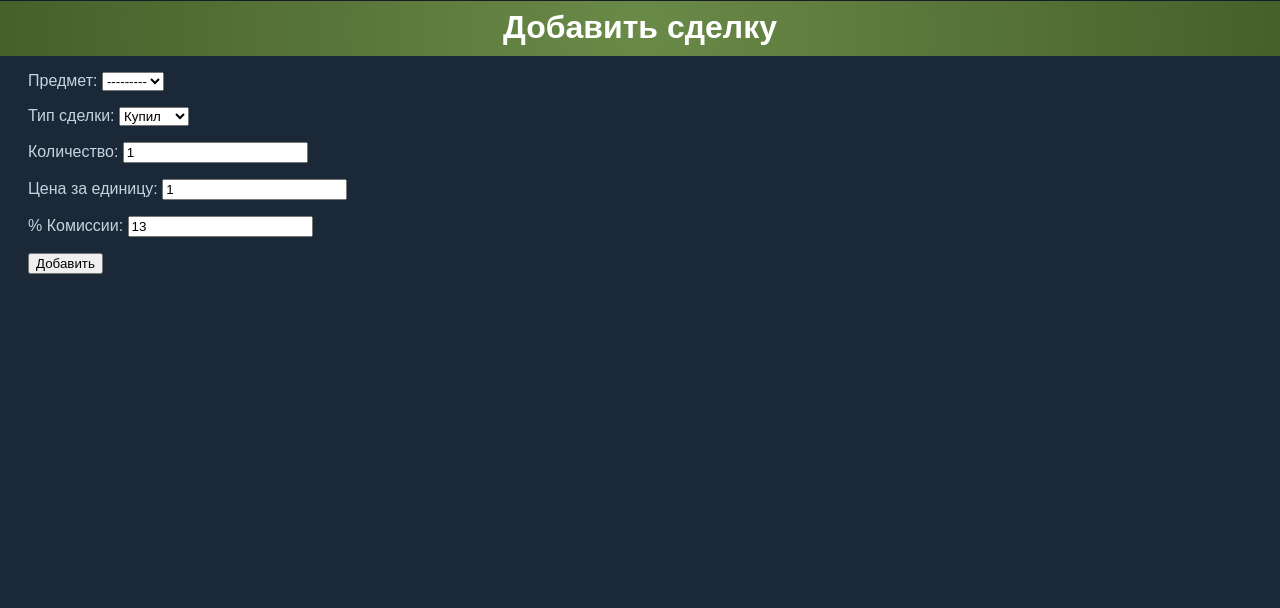
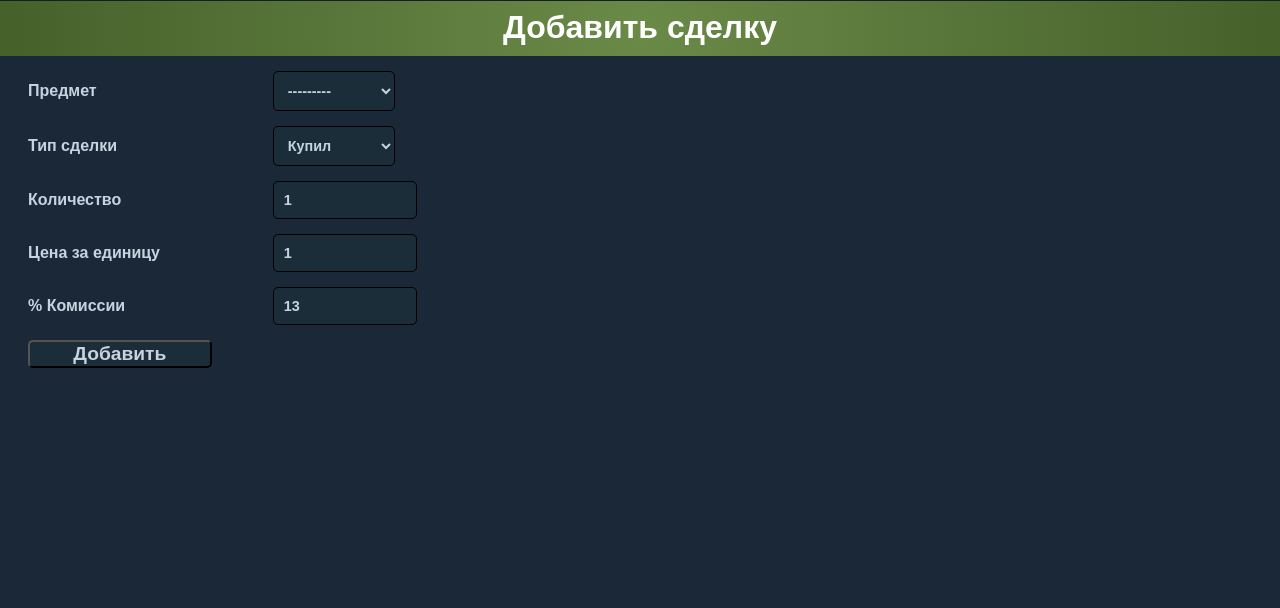
Before and after one commit to AnatoliiBessmertnyi/steam_items, a Django app: page /add_item/ in a window 1280 px wide. Shown: the part 109-717 px from the top of the page. Run offline with Django 4.2, Linux system fonts and the light colour scheme; data that the repository does not hold is empty.

Commit message:
Раздел добавить сделку готов.

```diff
--- a/steam_items/items/static/css/styles.css
+++ b/steam_items/items/static/css/styles.css
@@ -109,8 +109,64 @@ h1 {
     font-size: 0.9em;
     display: flex;
     flex-direction: row;
+    justify-content: space-between;
+}
+
+.item-left a {
+    color: inherit;
+}
+
+.item-right {
+    display: flex;
+    flex-direction: row;
+    justify-content: flex-end;
     align-items: center;
-    justify-content: flex-end;
+    gap: 10px;
+}
+
+.item-value {
+    font-size: 1.1em;
+    font-weight: bold;
+}
+
+form {
+    display: flex;
+    margin-top: 15px;
+    flex-direction: column;
+    gap: 15px;
+
+}
+
+.form-field {
+    display: flex;
+    justify-content: flex-start;
+    align-items: center;
+}
+
+form input, form select {
+    background-color: #1C2D3A;
+    border: 1px solid black;
+    border-radius: 5px;
+    color: #c6d4df;
+    font-weight: bold;
+    padding: 10px;
+    font-size: 0.9em;
+    width: 10%;
+}
+
+form label {
+    font-weight: bold;
+    width: 20%;
+}
+
+form button {
+    background-color: #1C2D3A;
+    border-radius: 5px;
+    cursor: pointer;
+    color: #c6d4df;
+    font-size: 1.2em;
+    font-weight: bold;
+    width: 15%;
 }
 
 /* Подвал */
--- a/steam_items/items/templates/add_item.html
+++ b/steam_items/items/templates/add_item.html
@@ -4,7 +4,12 @@
   <h1>Добавить сделку</h1>
   <form method="post">
     {% csrf_token %}
-    {{ form.as_p }}
+    {% for field in form %}
+      <div class="form-field">
+        <label for="{{ field.id_for_label }}">{{ field.label }}</label>
+        {{ field }}
+      </div>
+    {% endfor %}
     <button type="submit">Добавить</button>
   </form>
 {% endblock %}
```
Also changed, not shown: steam_items/items/templates/index.html (+13 -3 lines).
